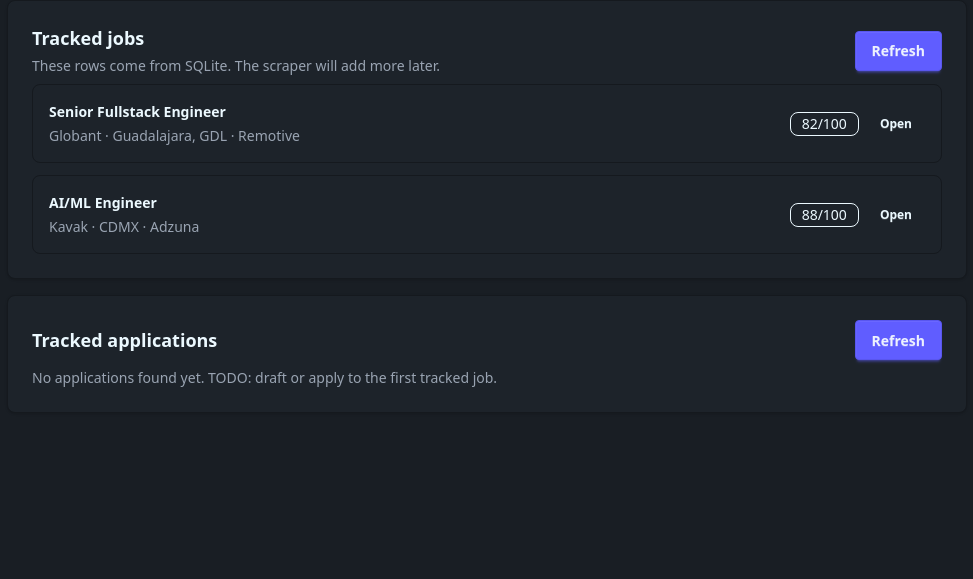
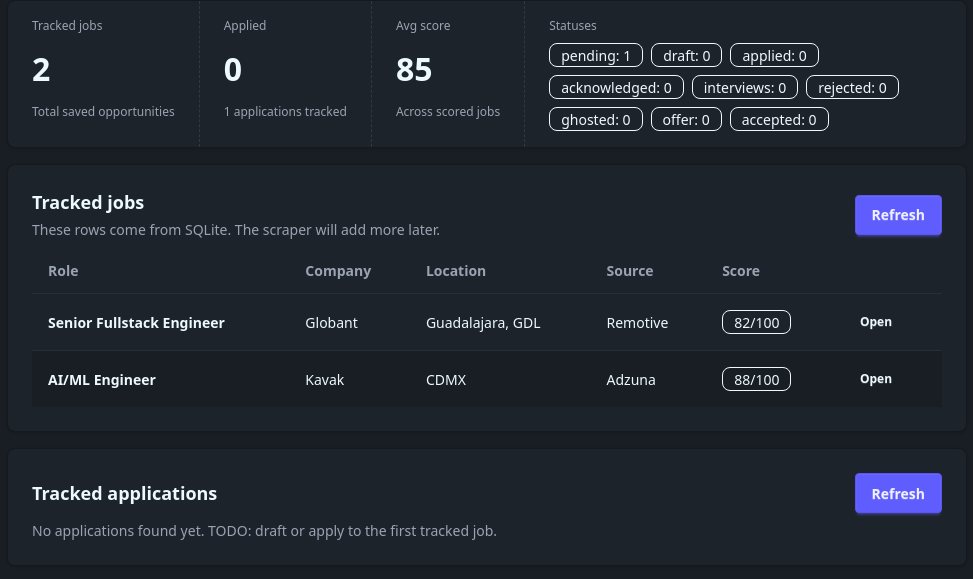
Before and after one commit to the-evillevi/hunter-agent, a FastAPI app: page / in a window 1280 px wide. Shown: the part 120-699 px from the top of the page, without its empty margins (153-1126 px from the left). Run offline with FastAPI, Linux system fonts and the light colour scheme.

Commit message:
feat(gpt5.5): add dashboard metrics and jobs table

```diff
--- a/app/routes/jobs.py
+++ b/app/routes/jobs.py
@@ -10,6 +10,7 @@ from fastapi.templating import Jinja2Templates
 from sqlmodel import Session
 
 from app.db.database import get_session
+from app.services.dashboard import get_dashboard_metrics
 from app.services.jobs import list_jobs
 
 
@@ -25,10 +26,11 @@ def home(request: Request, session: Session = Depends(get_session)) -> HTMLRespo
     after a scrape without reloading the whole browser page.
     """
     jobs = list_jobs(session)
+    dashboard_metrics = get_dashboard_metrics(session)
     return templates.TemplateResponse(
         request,
         "index.html",
-        {"jobs": jobs},
+        {"dashboard_metrics": dashboard_metrics, "jobs": jobs},
     )
 
 
--- a/app/templates/index.html
+++ b/app/templates/index.html
@@ -1,7 +1,46 @@
 {% extends "base.html" %}
 
 {% block content %}
-  <section class="card border-base-300 bg-base-100 border shadow-sm">
+  <section
+    class="stats stats-vertical border-base-300 bg-base-100 lg:stats-horizontal w-full border shadow-sm"
+  >
+    <div class="stat">
+      <div class="stat-title">Tracked jobs</div>
+      <div class="stat-value">{{ dashboard_metrics.tracked_jobs }}</div>
+      <div class="stat-desc">Total saved opportunities</div>
+    </div>
+
+    <div class="stat">
+      <div class="stat-title">Applied</div>
+      <div class="stat-value">{{ dashboard_metrics.applied_jobs }}</div>
+      <div class="stat-desc">
+        {{ dashboard_metrics.total_applications }} applications tracked
+      </div>
+    </div>
+
+    <div class="stat">
+      <div class="stat-title">Avg score</div>
+      <div class="stat-value">
+        {% if dashboard_metrics.average_score is not none %}
+          {{ dashboard_metrics.average_score }}
+        {% else %}
+          N/A
+        {% endif %}
+      </div>
+      <div class="stat-desc">Across scored jobs</div>
+    </div>
+
+    <div class="stat">
+      <div class="stat-title">Statuses</div>
+      <div class="mt-2 flex flex-wrap gap-2">
+        {% for status, count in dashboard_metrics.status_counts.items() %}
+          <span class="badge badge-outline">{{ status }}: {{ count }}</span>
+        {% endfor %}
+      </div>
+    </div>
+  </section>
+
+  <section class="card border-base-300 bg-base-100 mt-4 border shadow-sm">
     <div class="card-body">
       <div
         class="flex flex-col gap-4 sm:flex-row sm:items-center sm:justify-between"
--- a/app/templates/jobs.html
+++ b/app/templates/jobs.html
@@ -1,22 +1,29 @@
 {% if jobs %}
-  <div class="grid gap-3">
+  <div class="overflow-x-auto">
+    <table class="table-zebra table">
+      <thead>
+        <tr>
+          <th>Role</th>
+          <th>Company</th>
+          <th>Location</th>
+          <th>Source</th>
+          <th>Score</th>
+          <th></th>
+        </tr>
+      </thead>
+      <tbody>
         {% for job in jobs %}
-      <article class="rounded-box border-base-300 bg-base-100 border p-4">
-        <div
-          class="flex flex-col gap-4 sm:flex-row sm:items-center sm:justify-between"
-        >
-          <div>
-            <h3 class="text-base-content font-semibold">{{ job.title }}</h3>
-            <p class="text-base-content/60 mt-1 text-sm">
-              {{ job.company }} · {{ job.location }} · {{ job.source }}
-            </p>
-          </div>
-
-          <div class="flex items-center gap-2 whitespace-nowrap">
+          <tr>
+            <td class="font-semibold">{{ job.title }}</td>
+            <td>{{ job.company }}</td>
+            <td>{{ job.location }}</td>
+            <td>{{ job.source }}</td>
+            <td>
               {% if job.score is not none %}
                 <span class="badge badge-outline">{{ job.score }}/100</span>
               {% endif %}
-
+            </td>
+            <td>
               {% if job.url %}
                 <a
                   class="btn btn-ghost btn-sm"
@@ -26,10 +33,11 @@
                   >Open</a
                 >
               {% endif %}
-          </div>
-        </div>
-      </article>
+            </td>
+          </tr>
         {% endfor %}
+      </tbody>
+    </table>
   </div>
 {% else %}
   <p class="text-base-content/60 text-sm">
```
Also changed, not shown: app/models/dashboard.py (added, +15 -0 lines), app/services/dashboard.py (added, +38 -0 lines), tests/test_dashboard.py (added, +19 -0 lines), tests/test_routes.py (+4 -1 lines), app/static/styles.css. Lines whose indentation alone changed are shown as unchanged.
